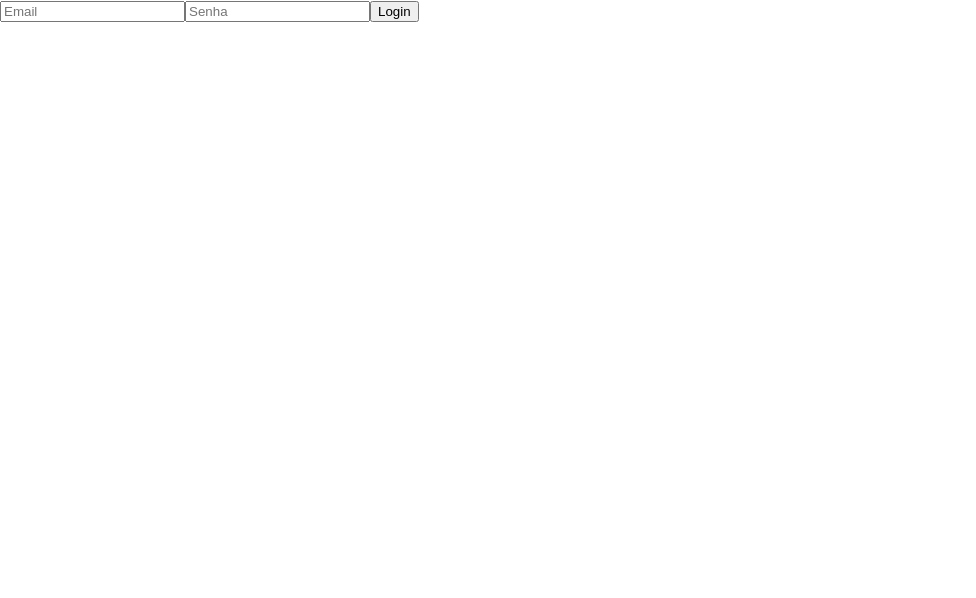
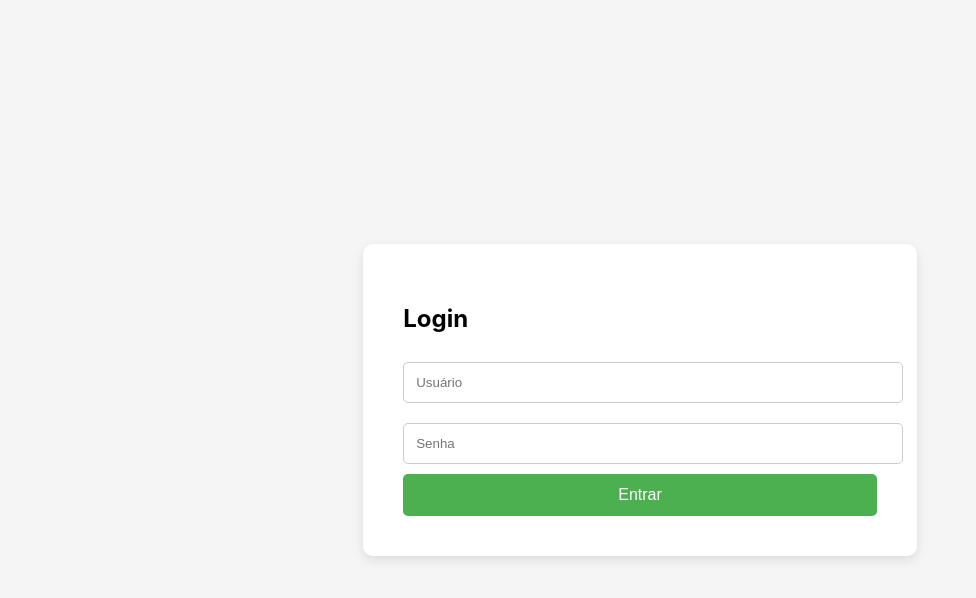
Before and after one commit to jefersonLima8/gym-app, a React (Create React App) app: page /login in a window 1280 px wide. Shown: the top 598 px of the page, without its empty margins (0-976 px from the left). Built offline with nearby package versions, Linux system fonts and the light colour scheme.

Commit message:
Alteração da tela de login

```diff
--- a/src/components/Login.js
+++ b/src/components/Login.js
@@ -1,21 +1,24 @@
 import React, { useState } from 'react';
+import '../styles/Login.css'; // Importando o CSS para estilizar
 
-const Login = ({ authenticateUser }) => {
-  const [email, setEmail] = useState('');
+const Login = () => {
+  const [username, setUsername] = useState('');
   const [password, setPassword] = useState('');
 
   const handleSubmit = (e) => {
     e.preventDefault();
-    authenticateUser(email, password); // Chama a função de autenticação do App.js
+    // Sua lógica de login aqui
   };
 
   return (
-    <form onSubmit={handleSubmit}>
+    <div className="login-container">
+      <form className="login-form" onSubmit={handleSubmit}>
+        <h2>Login</h2>
         <input
-        type="email"
-        placeholder="Email"
-        value={email}
-        onChange={(e) => setEmail(e.target.value)}
+          type="text"
+          placeholder="Usuário"
+          value={username}
+          onChange={(e) => setUsername(e.target.value)}
         />
         <input
           type="password"
@@ -23,8 +26,9 @@ const Login = ({ authenticateUser }) => {
           value={password}
           onChange={(e) => setPassword(e.target.value)}
         />
-      <button type="submit">Login</button>
+        <button type="submit">Entrar</button>
       </form>
+    </div>
   );
 };
 
--- /dev/null
+++ b/src/styles/Login.css
@@ -0,0 +1,39 @@
+/* Estilização para a tela de Login */
+.login-container {
+    display: flex;
+    justify-content: center;
+    align-items: center;
+    height: 100vh;
+    background-color: #f5f5f5;
+  }
+
+  .login-form {
+    background: white;
+    padding: 40px;
+    border-radius: 10px;
+    box-shadow: 0px 4px 12px rgba(0, 0, 0, 0.1);
+  }
+
+  .login-form input {
+    width: 100%;
+    padding: 12px;
+    margin: 10px 0;
+    border: 1px solid #ccc;
+    border-radius: 5px;
+  }
+
+  .login-form button {
+    width: 100%;
+    padding: 12px;
+    background-color: #4CAF50;
+    border: none;
+    color: white;
+    font-size: 16px;
+    border-radius: 5px;
+    cursor: pointer;
+    transition: background-color 0.3s ease;
+  }
+
+  .login-form button:hover {
+    background-color: #45a049;
+  }
```
Lines whose indentation alone changed are shown as unchanged.
